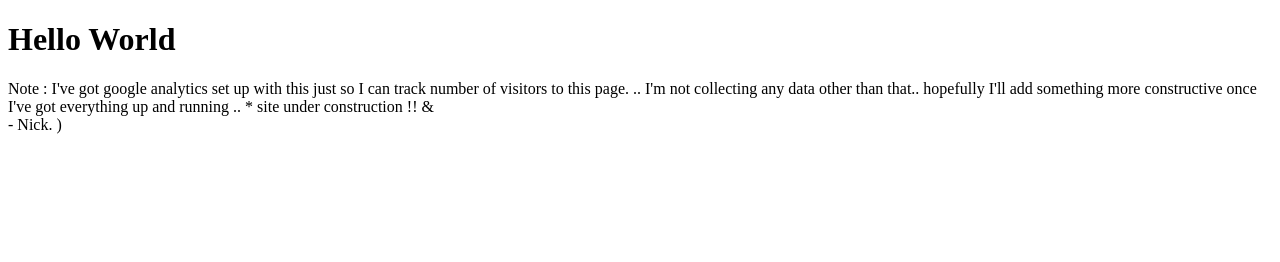
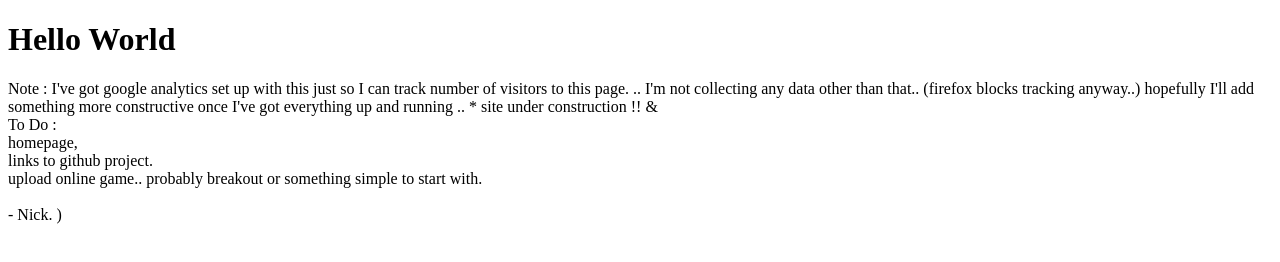
Before and after one commit to BigFatPanda70/bigfatpanda70.github.io, a plain HTML site: page index.html in a window 1280 px wide. Drawn offline with Linux system fonts and the light colour scheme.

Commit message:
tracking stuff

```diff
--- a/index.html
+++ b/index.html
@@ -19,9 +19,21 @@
 <h1> Hello World </h1>
 Note : I've got google analytics set up with this just so I can track number of visitors to this page.
 
-.. I'm not collecting any data other than that.. hopefully I'll add something more constructive once I've got everything
+.. I'm not collecting any data other than that.. (firefox blocks tracking anyway..)
+
+hopefully I'll add something more constructive once I've got everything
 
 up and running .. * site under construction !! &
+<br>
+To Do :
+<br>
+homepage,
+<br>
+links to github project.
+<br>
+upload online game.. probably breakout or something simple to start with.
+<br>
+
 <br>
 
 - Nick.
```
Also changed, not shown: 1 other file.
